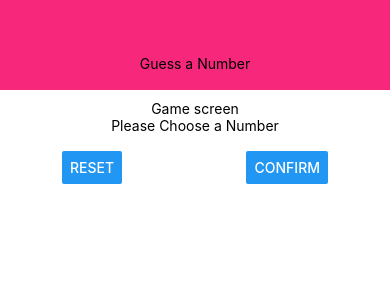
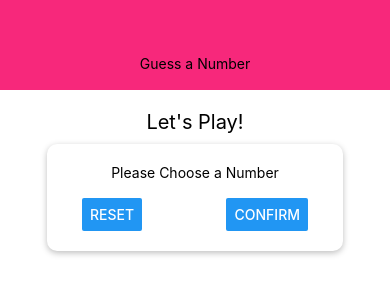
Before and after one commit to pmcmahon14/rn-guess-a-number, a React Native app: screen / in a window 390 px wide. Shown: the top 300 px of the page. Built offline with nearby package versions, Linux system fonts and the light colour scheme.

Commit message:
styled view as a card container

```diff
--- a/screens/StartGameScreen.js
+++ b/screens/StartGameScreen.js
@@ -4,7 +4,7 @@ import {View, Text, StyleSheet, TextInput, Button} from 'react-native';
 const StartGameScreen = props => {
     return (
         <View style={styles.screen}>
-            <Text>Game screen</Text>
+            <Text style={styles.title}>Let's Play!</Text>
             <View style={styles.inputContainer}>
                 <Text>Please Choose a Number</Text>
                 <TextInput/>
@@ -30,7 +30,18 @@ const styles = StyleSheet.create({
     inputContainer: {
         width: 300,
         maxWidth: '80%',
-        alignItems: 'center'
+        alignItems: 'center',
+        shadowColor: 'black',
+        shadowOffset: {
+            width: 0,
+            height: 2
+        },
+        shadowRadius: 6,
+        shadowOpacity: 0.26,
+        elevation: 5,
+        backgroundColor: 'white',
+        padding: 20,
+        borderRadius: 10
     },
     buttonContainer: {
         flexDirection: 'row',
```
